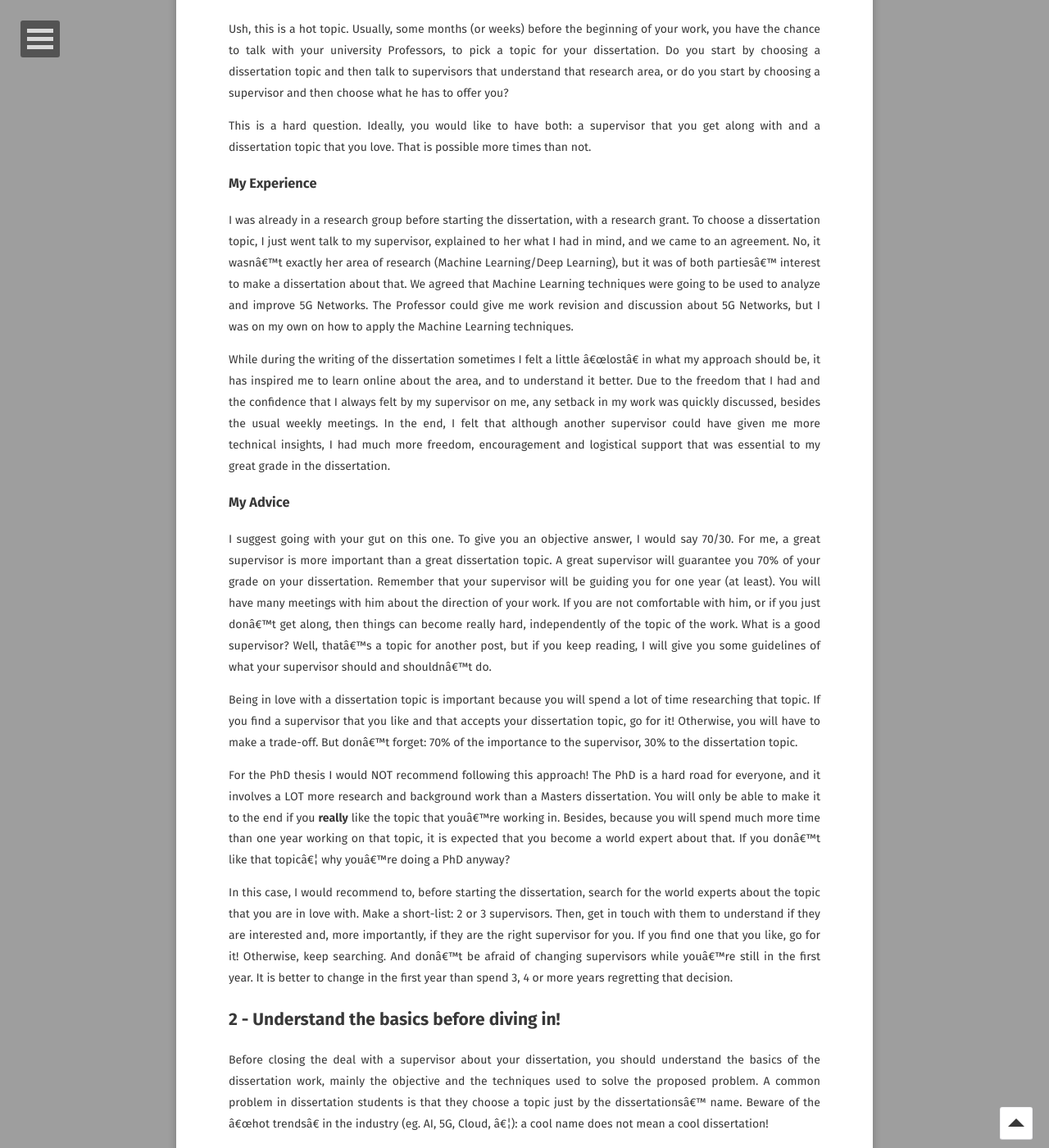
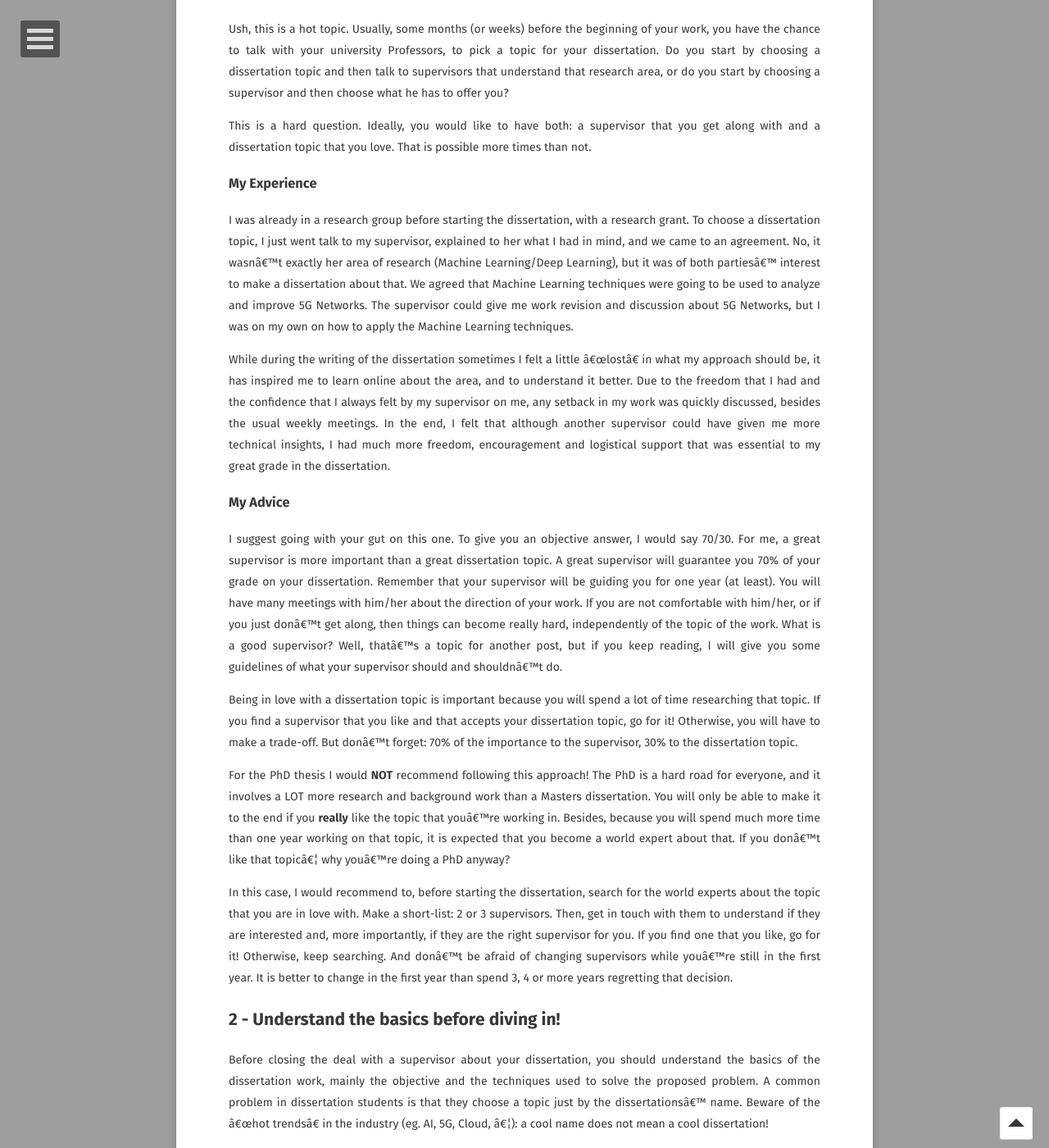
Before and after one commit to diogodanielsoaresferreira/diogodanielsoaresferreira.github.io, a Jekyll site: the page built from _posts/2019-08-23-how-to-have-a-thesis-part-1.md, in a window 1280 px wide and 1400 px high, scrolled down 1348 px. Shown: the whole window at 82% size. Built offline with Jekyll 4.4.1, drawn with Linux system fonts in a browser that asks for light colours; some web fonts are replaced; comment, search, counter and statistics services are not loaded; some of the changed lines change nothing that is shown; some of the changed text lies outside the part shown.

Commit message:
Minor changes to first post

```diff
--- a/_posts/2019-08-23-how-to-have-a-thesis-part-1.md
+++ b/_posts/2019-08-23-how-to-have-a-thesis-part-1.md
@@ -9,16 +9,16 @@
 
 Hi there!
 
-I have recently concluded my Masters Dissertation about Control and Management Mechanisms for 5G Networks, with a 20/20 grade :) (in Portugal, the grading system goes from 1 (F) to 20 (A+) ) ![grinning-face](/assets/img/emojis/grinning-face-facebook.png){:class="emojis"}). While for me it was a smooth ride, for many of my colleagues it was/is really challenging to do their dissertation (or thesis, depending on the country you are studying). In this blog post, I will summarize the tips I would give myself before starting the dissertation, explaining my good and bad decisions along the way!
+I have recently concluded my Masters Dissertation about Control and Management Mechanisms for 5G Networks, with a 20/20 grade :) (in Portugal, the grading system goes from 1 (F) to 20 (A+) ) ![grinning-face](/assets/img/emojis/grinning-face-facebook.png){:class="emojis"}). While for me it was a smooth ride, for many of my colleagues it was/is really challenging to do their dissertation (or thesis, depending on the country you are studying). In this blog post, I will summarize the tips I would give myself before starting the dissertation, explaining my good and bad decisions along the way.
 
 Obviously, the content of this blog post is highly subjective and related to my dissertation experience, so don't take it as the ground truth. But do think critically about my advice and, whether you agree with them or not, comment on what you think about it (I will number the tips for easy reference). Although this post is about a Masters Dissertation, it can also be (loosely) applied to a PhD work. But do note that I did not do a PhD: think critically whether this applies to you or not.
 
 This post will be divided into four parts:
 
-* **I - 3 tips for before starting the dissertation;**
-* II - 4 tips for during the dissertation;
-* III - more 4 tips for during the dissertation;
-* IV - tips for after the dissertation.
+* **I - 3 tips for before starting the writing of the dissertation;**
+* II - 4 tips for during the writing of the dissertation;
+* III - more 4 tips for during the writing of the dissertation;
+* IV - 3 tips for after the writing of the dissertation.
 
 Let's start?
 
@@ -35,16 +35,16 @@
 This is a hard question. Ideally, you would like to have both: a supervisor that you get along with and a dissertation topic that you love. That is possible more times than not.
 
 ### My Experience
-I was already in a research group before starting the dissertation, with a research grant. To choose a dissertation topic, I just went talk to my supervisor, explained to her what I had in mind, and we came to an agreement. No, it wasn't exactly her area of research (Machine Learning/Deep Learning), but it was of both parties' interest to make a dissertation about that. We agreed that Machine Learning techniques were going to be used to analyze and improve 5G Networks. The Professor could give me work revision and discussion about 5G Networks, but I was on my own on how to apply the Machine Learning techniques.
+I was already in a research group before starting the dissertation, with a research grant. To choose a dissertation topic, I just went talk to my supervisor, explained to her what I had in mind, and we came to an agreement. No, it wasn't exactly her area of research (Machine Learning/Deep Learning), but it was of both parties' interest to make a dissertation about that. We agreed that Machine Learning techniques were going to be used to analyze and improve 5G Networks. The supervisor could give me work revision and discussion about 5G Networks, but I was on my own on how to apply the Machine Learning techniques.
 
 While during the writing of the dissertation sometimes I felt a little "lost" in what my approach should be, it has inspired me to learn online about the area, and to understand it better. Due to the freedom that I had and the confidence that I always felt by my supervisor on me, any setback in my work was quickly discussed, besides the usual weekly meetings. In the end, I felt that although another supervisor could have given me more technical insights, I had much more freedom, encouragement and logistical support that was essential to my great grade in the dissertation.
 
 ### My Advice
-I suggest going with your gut on this one. To give you an objective answer, I would say 70/30. For me, a great supervisor is more important than a great dissertation topic. A great supervisor will guarantee you 70% of your grade on your dissertation. Remember that your supervisor will be guiding you for one year (at least). You will have many meetings with him about the direction of your work. If you are not comfortable with him, or if you just don't get along, then things can become really hard, independently of the topic of the work. What is a good supervisor? Well, that's a topic for another post, but if you keep reading, I will give you some guidelines of what your supervisor should and shouldn't do.
+I suggest going with your gut on this one. To give you an objective answer, I would say 70/30. For me, a great supervisor is more important than a great dissertation topic. A great supervisor will guarantee you 70% of your grade on your dissertation. Remember that your supervisor will be guiding you for one year (at least). You will have many meetings with him/her about the direction of your work. If you are not comfortable with him/her, or if you just don't get along, then things can become really hard, independently of the topic of the work. What is a good supervisor? Well, that's a topic for another post, but if you keep reading, I will give you some guidelines of what your supervisor should and shouldn't do.
 
 Being in love with a dissertation topic is important because you will spend a lot of time researching that topic. If you find a supervisor that you like and that accepts your dissertation topic, go for it! Otherwise, you will have to make a trade-off. But don't forget: 70% of the importance to the supervisor, 30% to the dissertation topic.
 
-For the PhD thesis I would NOT recommend following this approach! The PhD is a hard road for everyone, and it involves a LOT more research and background work than a Masters dissertation. You will only be able to make it to the end if you **really** like the topic that you're working in. Besides, because you will spend much more time than one year working on that topic, it is expected that you become a world expert about that. If you don't like that topic... why you're doing a PhD anyway?
+For the PhD thesis I would **NOT** recommend following this approach! The PhD is a hard road for everyone, and it involves a LOT more research and background work than a Masters dissertation. You will only be able to make it to the end if you **really** like the topic that you're working in. Besides, because you will spend much more time than one year working on that topic, it is expected that you become a world expert about that. If you don't like that topic... why you're doing a PhD anyway?
 
 In this case, I would recommend to, before starting the dissertation, search for the world experts about the topic that you are in love with. Make a short-list: 2 or 3 supervisors. Then, get in touch with them to understand if they are interested and, more importantly, if they are the right supervisor for you. If you find one that you like, go for it! Otherwise, keep searching. And don't be afraid of changing supervisors while you're still in the first year. It is better to change in the first year than spend 3, 4 or more years regretting that decision.
 
```
